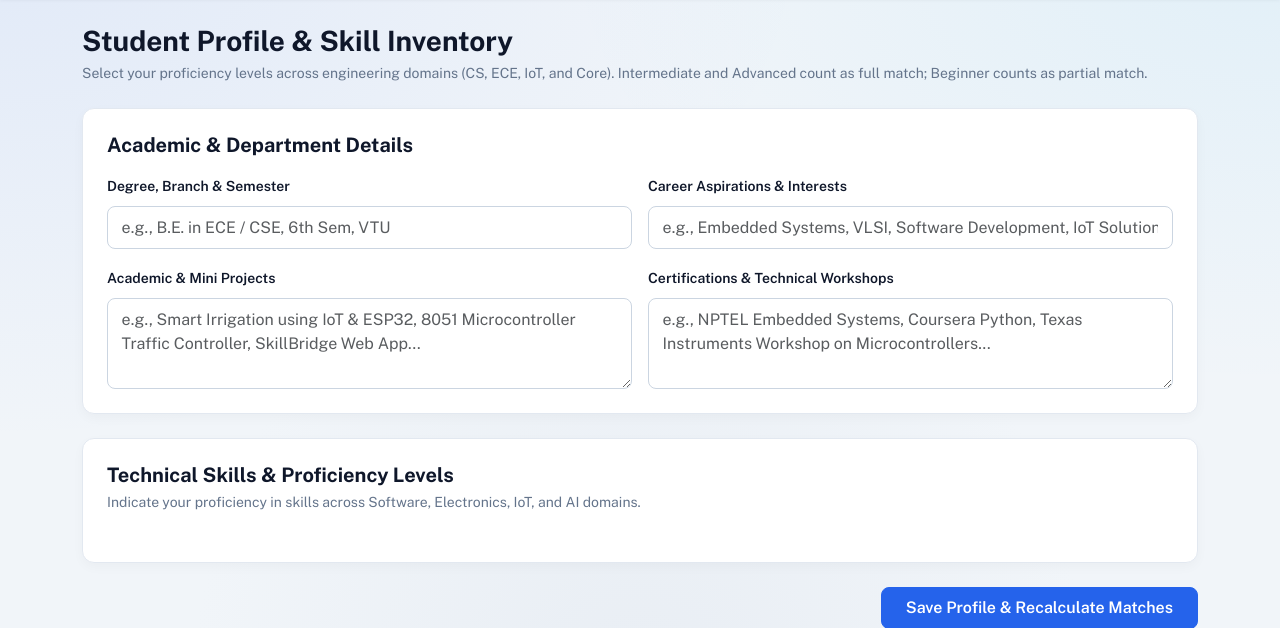
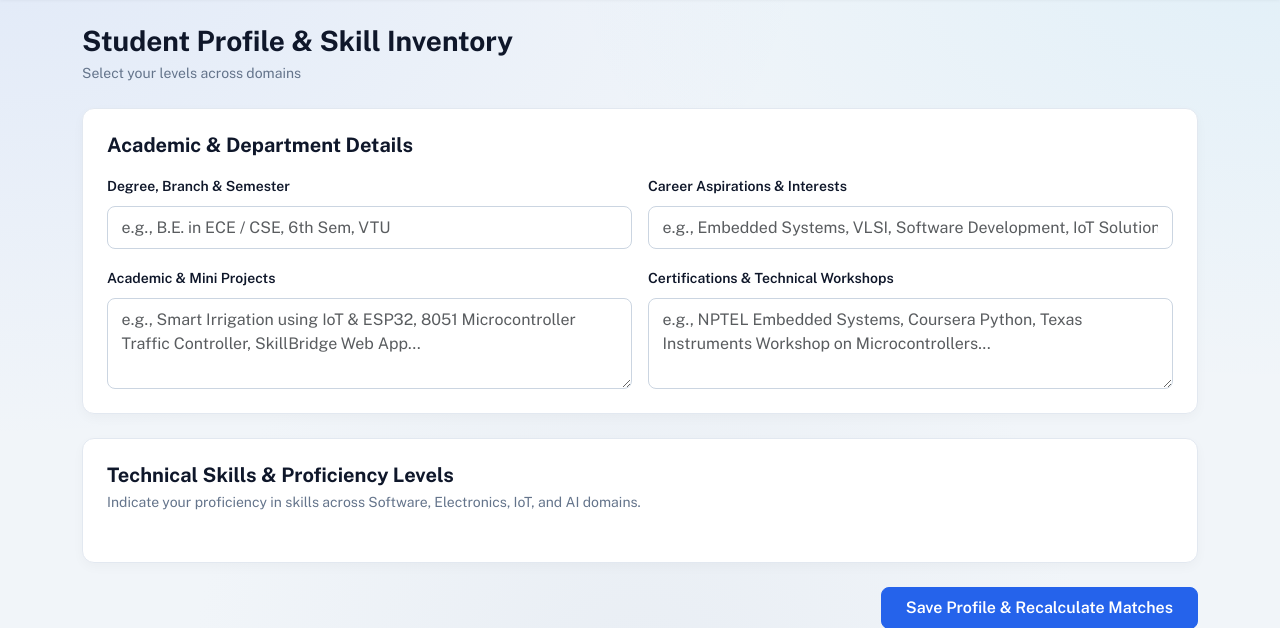
Before and after one commit to TR-0910/SkillBridge, a Flask app: template skillbridge/templates/profile.html in a window 1280 px wide. Shown: the part 65-693 px from the top of the page. Run offline with Flask 3, Linux system fonts and the light colour scheme; the template is opened without the code that fills it, so the values that code supplies are empty; data comes from the database, SQL or seed files in the repository.

Commit message:
Revise proficiency levels instruction in profile.html
Updated the instructional text for clarity.

```diff
--- a/skillbridge/templates/profile.html
+++ b/skillbridge/templates/profile.html
@@ -5,7 +5,7 @@
   <div>
     <h1 class="h3 fw-bold mb-1">Student Profile & Skill Inventory</h1>
     <p class="text-muted mb-0 small">
-      Select your proficiency levels across engineering domains (CS, ECE, IoT, and Core). Intermediate and Advanced count as full match; Beginner counts as partial match.
+      Select your levels across domains
     </p>
   </div>
 </div>
```
